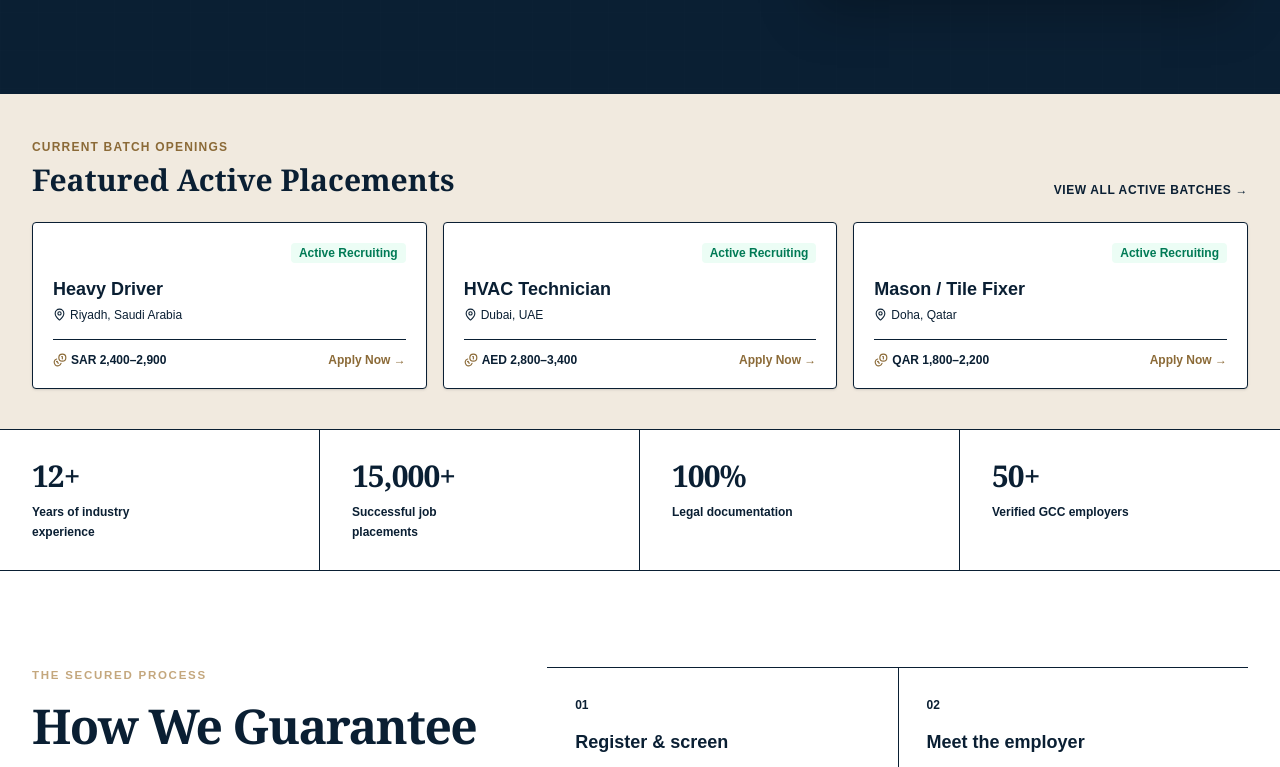
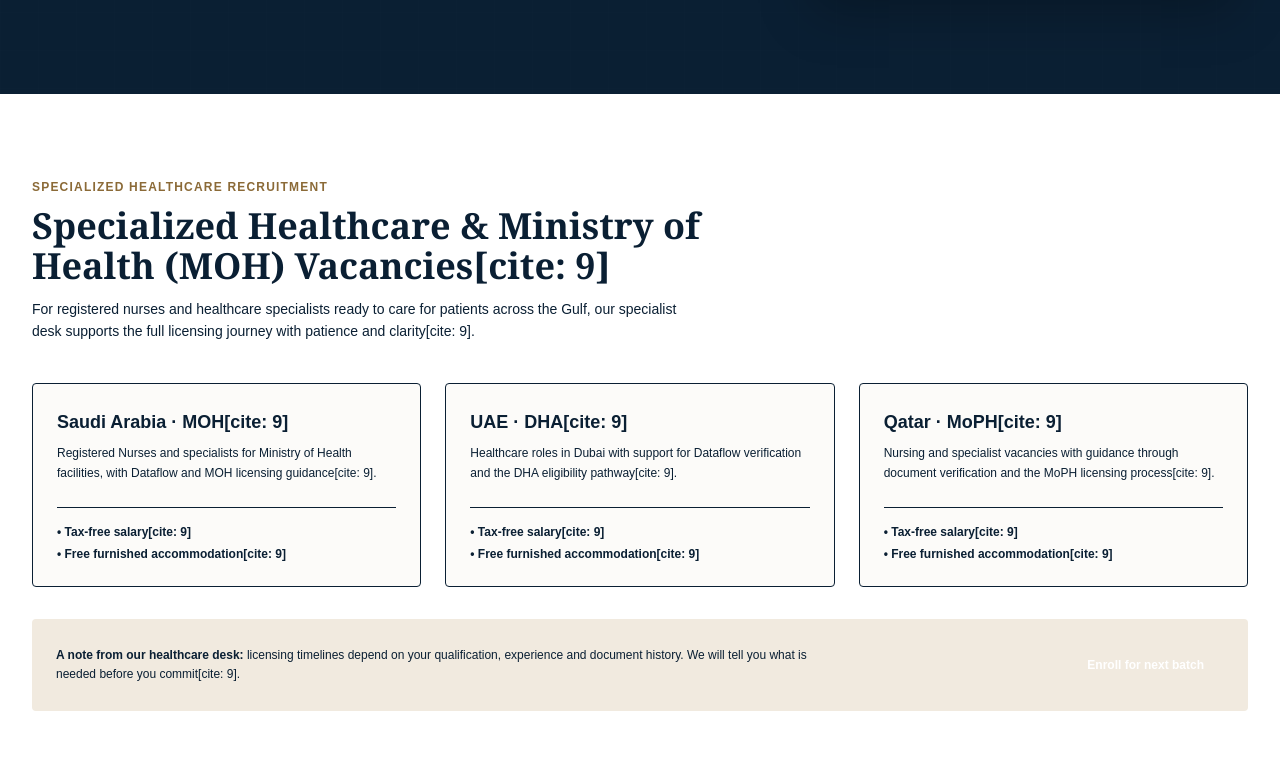
Before and after one commit to contactzhaa-hash/rakconsultancy, a Next.js app: page / in a window 1280 px wide. Shown: the part 593-1360 px from the top of the page. Built offline with nearby package versions, Linux system fonts and the light colour scheme.

Commit message:
Hero Page Update

```diff
--- a/app/page.tsx
+++ b/app/page.tsx
@@ -1,6 +1,6 @@
 "use client";
 
-import { ArrowRight, BriefcaseBusiness, CircleCheck, ShieldCheck, Lock, MapPin, Coins, Home as HomeIcon } from "lucide-react";
+import { ArrowRight, BriefcaseBusiness, CircleCheck, Lock, MapPin, Coins } from "lucide-react";
 import Link from "next/link";
 import EnrollModal from "@/components/EnrollModal";
 import { jobs, processSteps } from "@/lib/site-data";
@@ -56,40 +56,62 @@ export default function Home() {
         </div>
       </section>
 
-      {/* IMMEDIATE LIVE JOB SPOTLIGHT - Solves the exact user intent */}
-      <section className="bg-[#f1eadf] py-10 border-b border-slate/30">
+      {/* SPECIALIZED HEALTHCARE & MOH VACANCIES DESK (Placed immediately below hero) */}
+      <section className="bg-white py-16 lg:py-20 border-b border-slate/30">
         <div className="mx-auto max-w-7xl px-5 lg:px-8">
-          <div className="flex flex-col sm:flex-row sm:items-end justify-between gap-4 mb-6">
-            <div>
-              <span className="text-xs font-bold uppercase tracking-widest text-[#8b6a37]">Current Batch Openings</span>
-              <h2 className="text-2xl sm:text-3xl font-serif font-bold text-navy mt-1">Featured Active Placements</h2>
-            </div>
-            <Link href="/openings" className="text-xs font-bold uppercase tracking-wider text-navy hover:text-[#8b6a37] flex items-center gap-1">
-              View all active batches →
-            </Link>
+          <div className="max-w-2xl">
+            <span className="text-xs font-bold uppercase tracking-widest text-[#8b6a37]">Specialized Healthcare Recruitment</span>
+            <h2 className="text-3xl sm:text-4xl font-serif font-bold text-navy mt-2">Specialized Healthcare & Ministry of Health (MOH) Vacancies[cite: 9]</h2>
+            <p className="text-sm text-slate mt-3 leading-relaxed">
+              For registered nurses and healthcare specialists ready to care for patients across the Gulf, our specialist desk supports the full licensing journey with patience and clarity[cite: 9].
+            </p>
           </div>
 
-          <div className="grid gap-4 sm:grid-cols-2 lg:grid-cols-3">
-            {jobs.slice(0, 3).map((job) => (
-              <div key={job.title} className="bg-white border border-slate/20 p-5 rounded shadow-sm hover:shadow-md transition">
-                <div className="flex justify-between items-start">
-                  <span className="bg-navy text-white text-[0.65rem] font-bold px-2 py-0.5 rounded uppercase tracking-wider">{job.category}</span>
-                  <span className="text-xs font-bold text-emerald-700 bg-emerald-50 px-2 py-0.5 rounded">Active Recruiting</span>
-                </div>
-                <h3 className="text-lg font-bold text-navy mt-3">{job.title}</h3>
-                <p className="text-xs text-slate flex items-center gap-1 mt-1"><MapPin size={13} /> {job.location}</p>
+          <div className="mt-10 grid gap-6 md:grid-cols-3">
+            <div className="border border-slate/30 p-6 rounded bg-[#fcfbf9]">
+              <h3 className="text-lg font-bold text-navy">Saudi Arabia · MOH[cite: 9]</h3>
+              <p className="text-xs text-slate mt-2 leading-relaxed">
+                Registered Nurses and specialists for Ministry of Health facilities, with Dataflow and MOH licensing guidance[cite: 9].
+              </p>
+              <div className="mt-6 pt-4 border-t border-slate/20 text-xs font-semibold text-navy space-y-1.5">
+                <p>• Tax-free salary[cite: 9]</p>
+                <p>• Free furnished accommodation[cite: 9]</p>
+              </div>
+            </div>
 
-                <div className="mt-4 pt-3 border-t border-slate/20 flex items-center justify-between text-xs font-semibold">
-                  <span className="text-navy flex items-center gap-1"><Coins size={14} className="text-[#8b6a37]" /> {job.salary}</span>
-                  <Link href="/openings" className="text-[#8b6a37] font-bold hover:underline">Apply Now →</Link>
-                </div>
+            <div className="border border-slate/30 p-6 rounded bg-[#fcfbf9]">
+              <h3 className="text-lg font-bold text-navy">UAE · DHA[cite: 9]</h3>
+              <p className="text-xs text-slate mt-2 leading-relaxed">
+                Healthcare roles in Dubai with support for Dataflow verification and the DHA eligibility pathway[cite: 9].
+              </p>
+              <div className="mt-6 pt-4 border-t border-slate/20 text-xs font-semibold text-navy space-y-1.5">
+                <p>• Tax-free salary[cite: 9]</p>
+                <p>• Free furnished accommodation[cite: 9]</p>
               </div>
-            ))}
+            </div>
+
+            <div className="border border-slate/30 p-6 rounded bg-[#fcfbf9]">
+              <h3 className="text-lg font-bold text-navy">Qatar · MoPH[cite: 9]</h3>
+              <p className="text-xs text-slate mt-2 leading-relaxed">
+                Nursing and specialist vacancies with guidance through document verification and the MoPH licensing process[cite: 9].
+              </p>
+              <div className="mt-6 pt-4 border-t border-slate/20 text-xs font-semibold text-navy space-y-1.5">
+                <p>• Tax-free salary[cite: 9]</p>
+                <p>• Free furnished accommodation[cite: 9]</p>
+              </div>
+            </div>
+          </div>
+
+          <div className="mt-8 flex flex-col sm:flex-row sm:items-center justify-between bg-[#f1eadf] p-4 sm:p-6 rounded gap-4">
+            <p className="text-xs text-slate leading-relaxed max-w-3xl">
+              <strong>A note from our healthcare desk:</strong> licensing timelines depend on your qualification, experience and document history. We will tell you what is needed before you commit[cite: 9].
+            </p>
+            <EnrollModal triggerClassName="inline-flex min-h-11 shrink-0 items-center justify-center gap-2 rounded-sm bg-navy px-5 py-2.5 text-xs font-bold text-white hover:bg-navy/90" />
           </div>
         </div>
       </section>
 
-      <section className="border-b border-slate bg-white">
+      <section className="border-b border-slate bg-[#f8f7f4]">
         <div className="mx-auto grid max-w-7xl grid-cols-2 lg:grid-cols-4">
           {stats.map(([value, label]) => (
             <div key={label} className="border-r border-slate px-5 py-7 last:border-0 sm:px-8">
```
